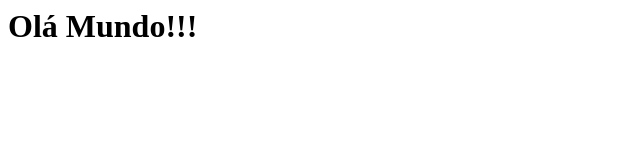
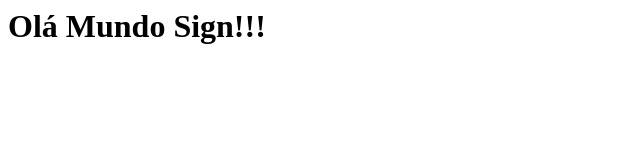
Before and after one commit to gustavoCorreiaGonzalez/signature, a plain HTML site: page index.html in a window 1280 px wide. Shown: the whole page, without its empty margins (0-640 px from the left). Drawn offline with Linux system fonts and the light colour scheme.

Commit message:
Add Sign

```diff
--- a/index.html
+++ b/index.html
@@ -1 +1 @@
-<h1>Olá Mundo!!!<?h1>
+<h1>Olá Mundo Sign!!!<?h1>
```
